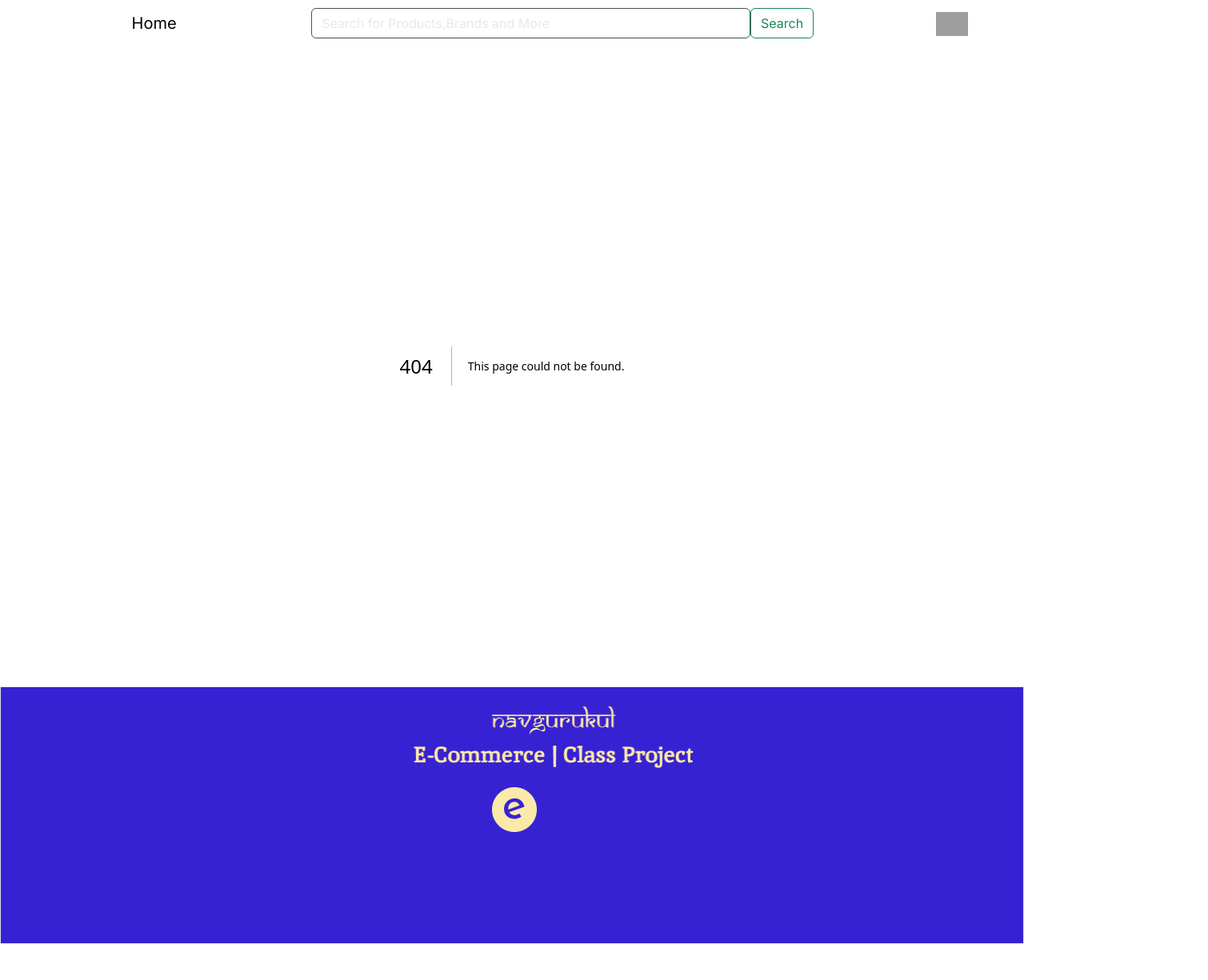
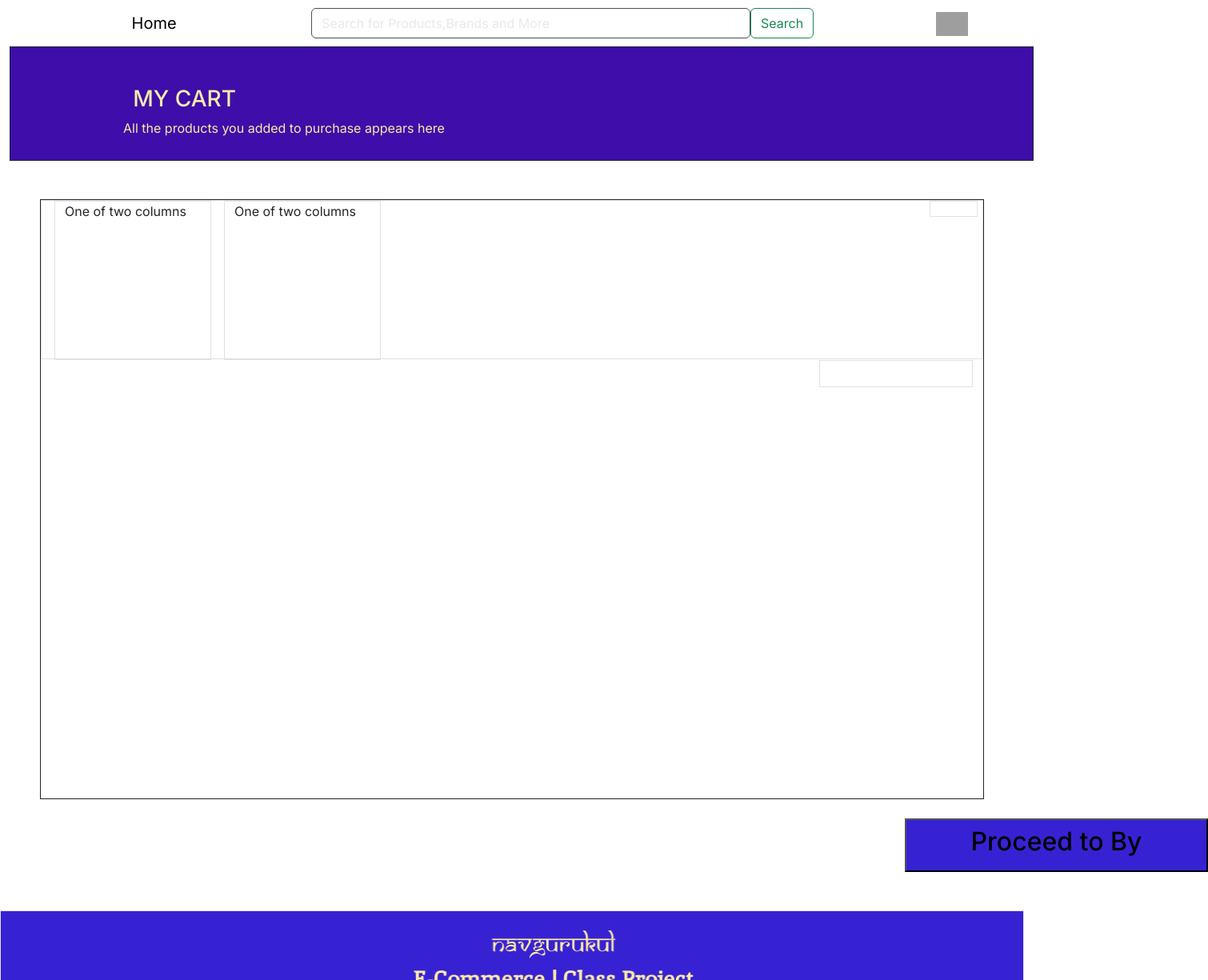
Before and after one commit to Chitra-karwate/e-commerce_website, a Next.js app: page /Cart in a window 1280 px wide. Before the commit this address had no page. Shown: the top 1225 px of the page at 80% size, 1510 px wide, since content can reach past the window. Before the commit the page ends 1180 px from the top, so only its background shows below. Built offline with nearby package versions, Linux system fonts and the light colour scheme; grey boxes are pictures that could not be loaded.

Commit message:
my cart ui is complte

```diff
--- /dev/null
+++ b/app/Cart/page.js
@@ -0,0 +1,29 @@
+const Cart=()=>{
+    return(
+        <>
+            <div className="container-fluid">
+                <div className="row cart-header mx-auto border border-dark">
+                    <div className="row cart-box mt-5">
+                        <div className="col-7 text-center "><h3>MY CART</h3></div>
+                        <div className="col-11 text-center "><p>All the products you added to purchase appears here</p></div>
+                    </div>
+                </div>
+
+                <div className="row cart-row mx-auto mt-5 border border-dark">
+                    <div className="row-auto cart-inside-box border">
+                       <div class="row cart-inside-box">
+                            <div class="col-2 mx-3  border">One of two columns</div>
+                            <div class="col-2 border">One of two columns</div>
+                            <div class="col-md-4 price-box offset-md-7 border"></div>
+                        </div>
+                        <div class="col p-3 offset-md-10 border"></div>
+                    </div>
+                </div>
+                <div className="row button-row mb-5 mt-4 justify-content-end">
+                    <button className="btn-dark  button" type="button"><h2>Proceed to By</h2></button>
+                </div>
+            </div>
+        </>
+    )
+}
+export default Cart;
--- /dev/null
+++ b/app/Navbar.js
@@ -0,0 +1,33 @@
+import Link from "next/link";
+const Navbar=()=>{
+    return(
+        <>
+            <div className="container-fluid">
+                <div style={{ backgroundColor:"white "}}>
+                    <nav className="navbar " data-bs-theme="dark">
+                        <img className=""src=""  />
+                        <a className="navbar-brand text-black"href="/">
+                            Home
+                        </a>
+
+                        <div className= "col-6 text-black">
+                            <form className="d-flex" role="search">
+                                <input className="form-control mr-sm-2 bg-white text-black" type="search" placeholder="Search for Products,Brands and More" />
+                                <button className="btn btn-outline-success" type="submit">Search</button>
+                            </form>
+                        </div>
+                        <Link className="navbar-brand" href="/Cart">
+                            <img src="https://static-assets-web.flixcart.com/batman-returns/batman-returns/p/images/header_cart-eed150.svg" alt="cart" className="bg-img-none background-image: none;
+        background: none; "style={{width:"40px"}} />
+                            <b>Cart</b>
+                        </Link>
+
+                    </nav>
+                </div>
+            </div>
+
+        </>
+
+    )
+}
+export default Navbar;
--- a/app/NavbarCompont1.js
+++ /dev/null
@@ -1,34 +0,0 @@
-import Link from "next/link";
-const NavbarCompont1=()=>{
-    return(
-        <>
-
-                <div className="container-fluid">
-                    <div style={{ backgroundColor:"white "}}>
-                        <nav className="navbar " data-bs-theme="dark">
-                            <img className=""src=""  />
-                            <a className="navbar-brand text-black"href="/">
-                                Home
-                            </a>
-
-                            <div className= "col-6 text-black">
-                                <form className="d-flex" role="search">
-                                    <input className="form-control mr-sm-2 bg-white text-black" type="search" placeholder="Search for Products,Brands and More" />
-                                    <button className="btn btn-outline-success" type="submit">Search</button>
-                                </form>
-                            </div>
-                            <Link className="navbar-brand" href="/Card">
-                                <img src="https://static-assets-web.flixcart.com/batman-returns/batman-returns/p/images/header_cart-eed150.svg" alt="cart" className="bg-img-none background-image: none;
-            background: none; "style={{width:"40px"}} />
-                                <b>Cart</b>
-                            </Link>
-
-                        </nav>
-                    </div>
-                </div>
-
-        </>
-
-    )
-}
-export default NavbarCompont1;
--- a/app/globals.css
+++ b/app/globals.css
@@ -1 +1,39 @@
 @import"bootstrap/dist/css/bootstrap.css";
+
+.cart-header{
+    width:1280px;
+    height:143px;
+    background:#3F0DA9;
+    color:#FBE9A9;
+}
+
+.cart-box{
+    height:63px;
+    width:770px;
+
+}
+
+.cart-row{
+    height:750px;
+    width:1180px;
+}
+
+.cart-inside-box{
+    height:199px;
+
+}
+.price-box{
+    height:20px;
+    width:60px;
+}
+
+.button-row{
+    height:67px;
+    width:1510px;
+}
+
+.button{
+    width:379px;
+    height:67px;
+    background:#3722D3;
+}
--- a/app/layout.js
+++ b/app/layout.js
@@ -1,15 +1,10 @@
 import { Inter } from 'next/font/google'
-
 import"bootstrap/dist/css/bootstrap.css";
-import NavbarCompont1 from './NavbarCompont1'
+import "./globals.css";
+import Navbar from './Navbar.js'
 import Footer from './footer'
 
-
-
-
-
 const inter = Inter({ subsets: ['latin'] })
-
 export const metadata = {
   title: 'Create Next App',
   description: 'Generated by create next app',
@@ -19,15 +14,9 @@ export default function RootLayout({ children }) {
   return (
     <html lang="en">
 
-
       <body className={inter.className} >
         <div >
-          <NavbarCompont1/>
-
-
-
-
-
+          <Navbar/>
           {children}
           <Footer/>
         </div>
--- a/package.json
+++ b/package.json
@@ -12,6 +12,7 @@
     "bootstrap": "^5.3.2",
     "install": "^0.13.0",
     "next": "^14.0.3",
+    "node": "^21.2.0",
     "react": "^18",
     "react-dom": "^18",
     "react-router-dom": "^6.21.1",
```
Also changed, not shown: app/Carousel.js (+1 -38 lines), 1 other file (tests, documents, lock files or other folders).
